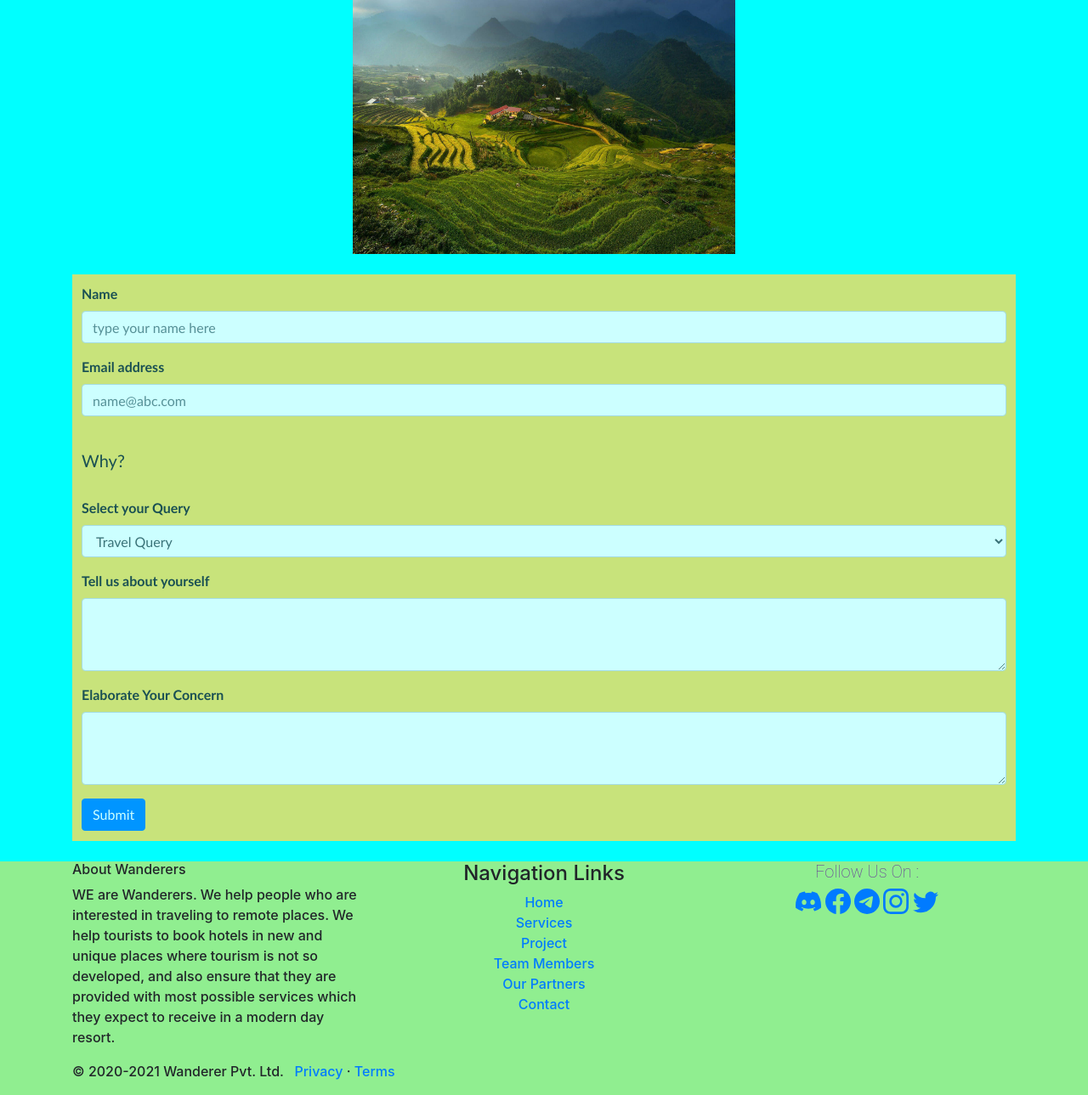
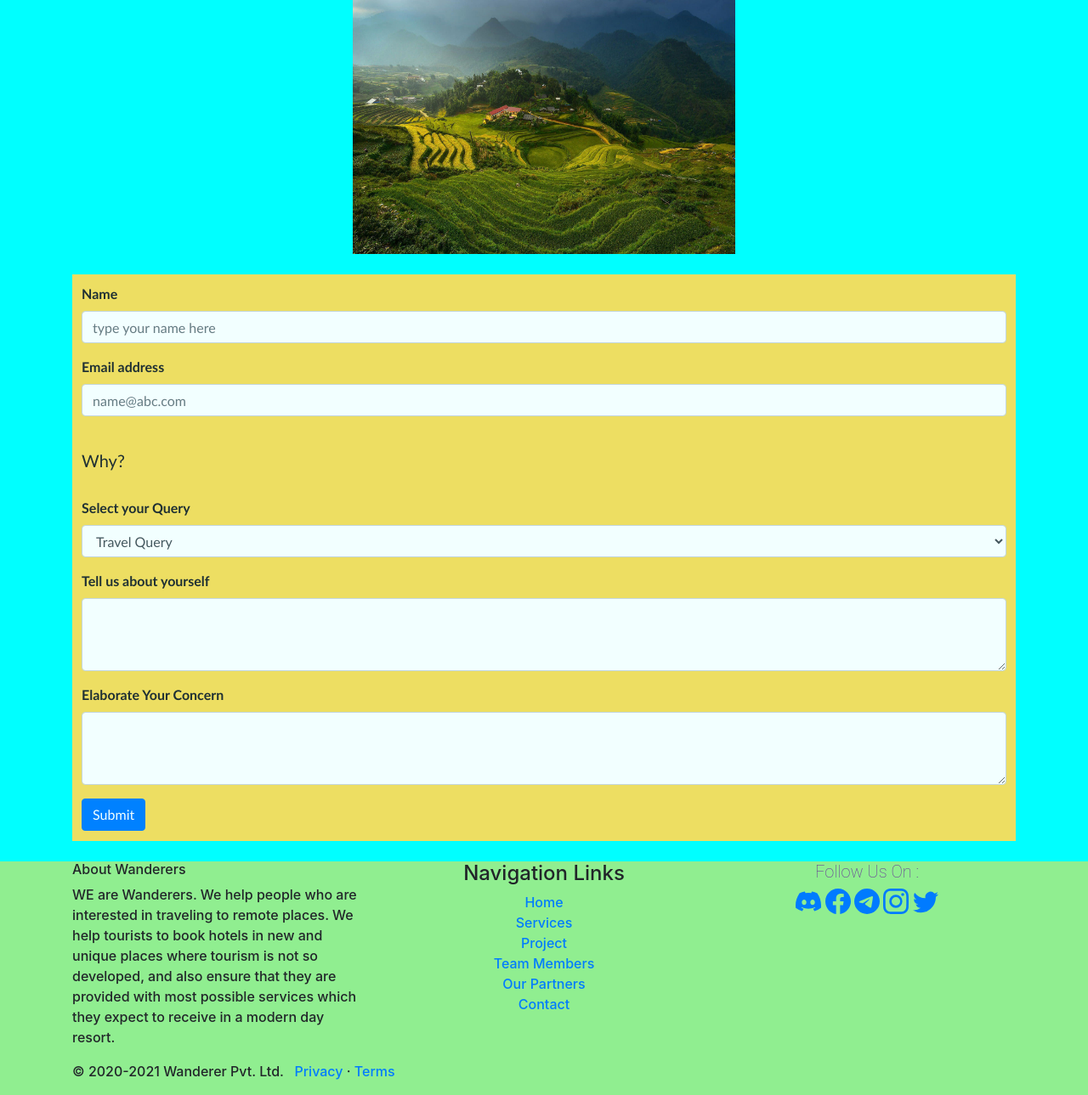
Before and after one commit to abhigyan-c/wanderer, a PHP site: page /OtherHTML/contactus.html in a window 1280 px wide. Shown: the part 249-1538 px from the top of the page at 85% size. Run offline with PHP 8.4, Linux system fonts and the light colour scheme.

Commit message:
Update contact.css

```diff
--- a/CSS/contact.css
+++ b/CSS/contact.css
@@ -1,6 +1,6 @@
 .transparentbox{
     background-color: rgb(250, 221, 90);
-    opacity: 0.8;
+    opacity: 0.95;
     padding: 1%;
     }
 
```
